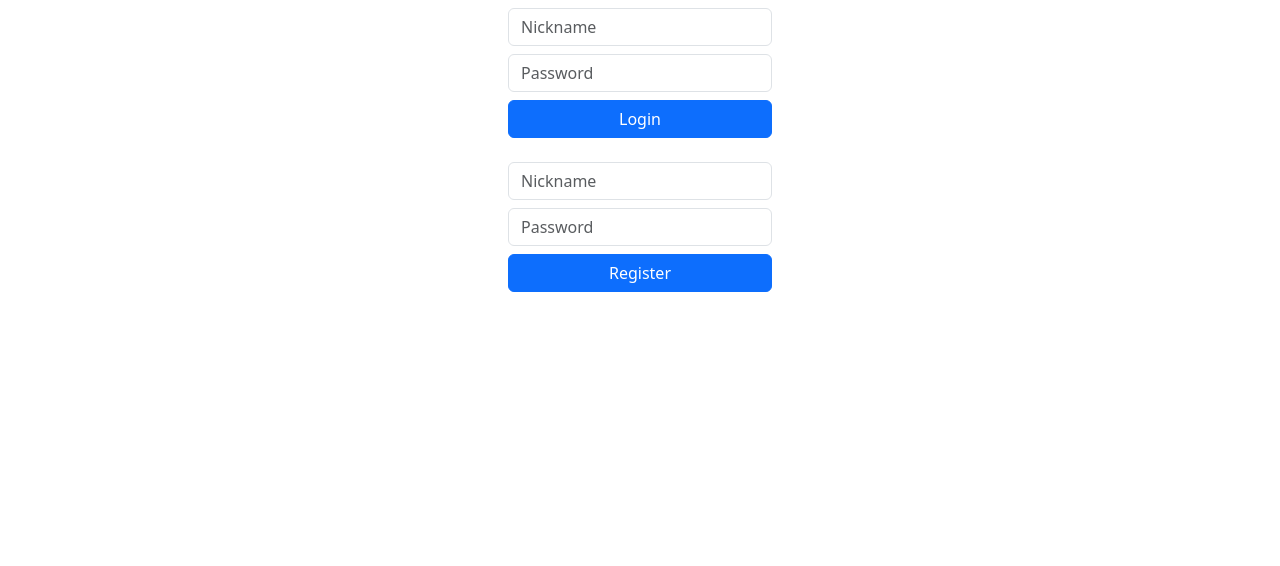
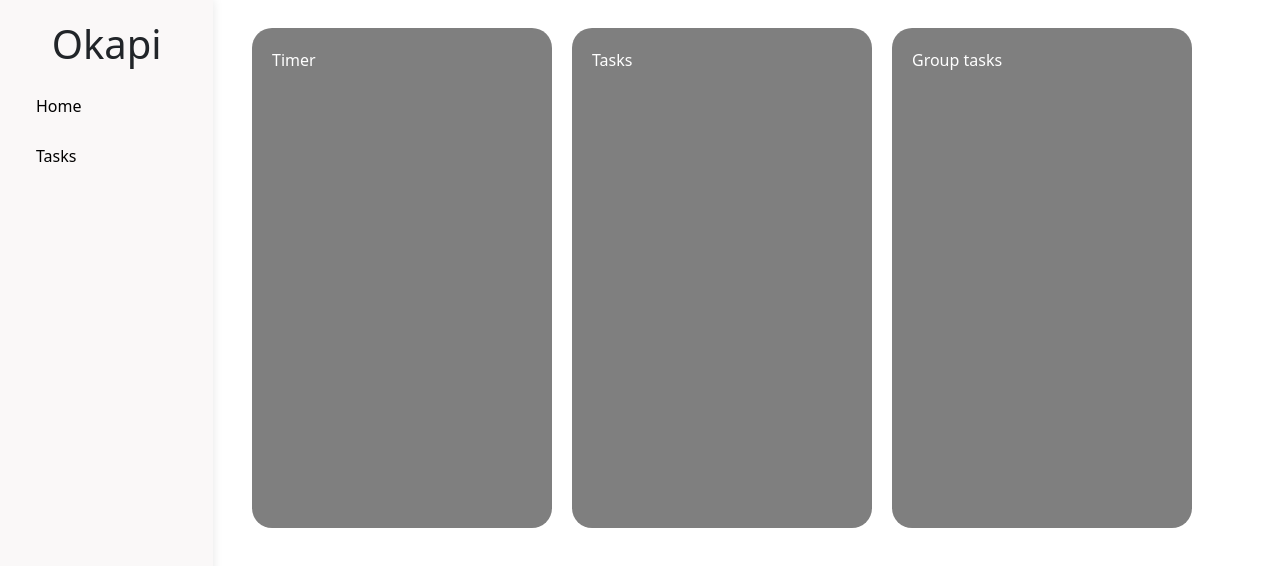
Before and after one commit to AleksandraTremba/WebProject-frontend, a Vue app: page / in a window 1280 px wide. Shown: the top 566 px of the page. Built offline with nearby package versions, Linux system fonts and the light colour scheme.

Commit message:
home page

```diff
--- a/src/App.vue
+++ b/src/App.vue
@@ -1,6 +1,7 @@
 <script setup>
 import LoginForm from './components/LoginForm.vue';
 import RegistrationForm from './components/RegistrationForm.vue';
+import HomePage from './components/HomePage.vue';
 </script>
 
 <template>
@@ -8,9 +9,7 @@ import RegistrationForm from './components/RegistrationForm.vue';
     </header>
     <main>
         <div class="mx-auto p-2" style="width: 280px;">
-            <LoginForm />
-            <br>
-            <RegistrationForm />
+            <HomePage />
         </div>
     </main>
 </template>
--- /dev/null
+++ b/src/components/HomePage.vue
@@ -0,0 +1,128 @@
+<template>
+
+  <div>
+    <div class="container-fluid">
+      <div class="row">
+        <nav class="col-md-2 d-none d-md-block sidebar">
+          <div class="sidebar-sticky">
+            <ul class="nav flex-column">
+              <li class="nav-item text-center">
+              <h1 class="okapi_menu"> Okapi </h1>
+              </li>
+              <li class="nav-item">
+                <a class="nav-link" href="">Home</a>
+              </li>
+              <li class="nav-item">
+                <a class="nav-link" href="">Tasks</a>
+              </li>
+
+            </ul>
+          </div>
+        </nav>
+
+        <!-- Page content -->
+        <main role="main" class="col-md-2 ml-sm-auto col-lg-10 px-4 ">
+          <div class="content">
+               <div class="timer-container">
+                  <p class="timer">Timer</p>
+                </div>
+                <div class="tasks-container">
+                  <p class="tasks">Tasks</p>
+                </div>
+                <div class="group-container">
+                  <p class="grouptasks">Group tasks</p>
+                </div>
+          </div>
+        </main>
+      </div>
+    </div>
+  </div>
+
+</template>
+
+<script>
+
+</script>
+
+<style>
+.sidebar {
+  position: fixed;
+  top: 0;
+  left: 0;
+  bottom: 0;
+  padding: 20px;
+  background-color: #FAF8F8;
+  box-shadow: 0 0 10px rgba(0, 0, 0, 0.1);
+}
+
+.nav-item {
+  margin-bottom: 10px;
+}
+
+.nav-link {
+  color: black;
+}
+
+.nav-link.active {
+  background-color: #04AA6D;
+  color: white;
+}
+
+.nav-link:hover:not(.active) {
+  background-color: #C7C1BF;
+  color: white;
+}
+
+.content {
+  display: flex;
+  flex-direction: row;
+  justify-content: center;
+  margin-left: 200px;
+}
+
+/* Insert true timer code */
+.timer-container {
+  background-color: rgba(0, 0, 0, 0.5);
+  border-radius: 20px;
+  padding: 20px;
+  margin-top: 20px;
+  height: 500px;
+  min-width: 300px;
+  margin-right: 20px;
+}
+
+.timer {
+  color: white;
+}
+
+/* Insert true tasks code */
+.tasks-container {
+   background-color: rgba(0, 0, 0, 0.5);
+  border-radius: 20px;
+  padding: 20px;
+  margin-top: 20px;
+  height: 500px;
+  min-width: 300px;
+  margin-right: 20px;
+}
+
+.tasks {
+  color: white;
+}
+
+/* Insert true group tasks code */
+.group-container {
+  background-color: rgba(0, 0, 0, 0.5);
+  border-radius: 20px;
+  padding: 20px;
+  margin-top: 20px;
+  height: 500px;
+  min-width: 300px;
+  margin-right: 20px;
+}
+
+.grouptasks {
+  color: white;
+}
+
+</style>
```
